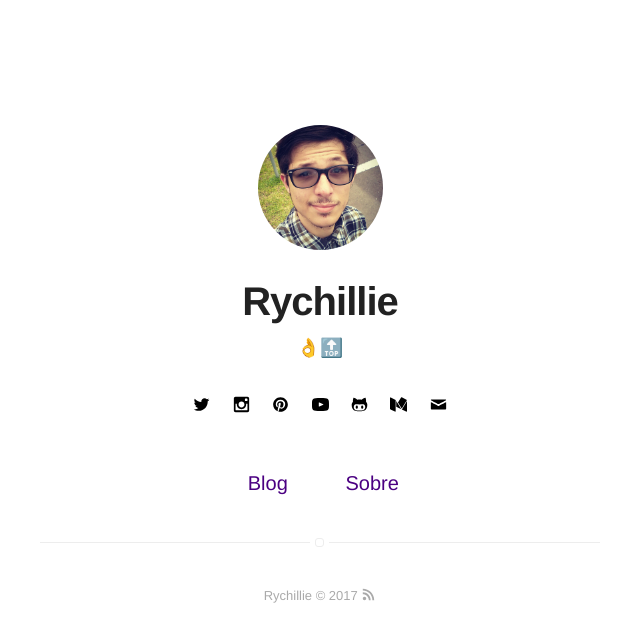
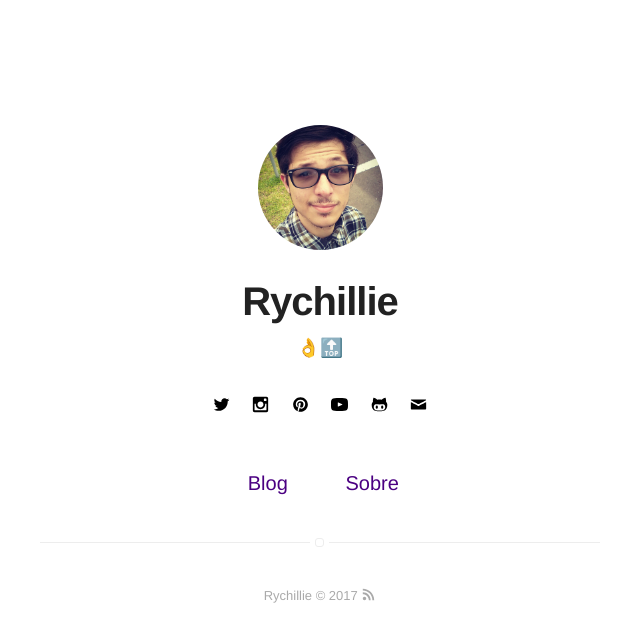
Before and after one commit to Rychillie/rychillieOLD, a Jekyll site: the page built from index.html, in a window 1280 px wide. Shown: the top 642 px of the page, without its empty margins (320-960 px from the left). Built offline with Jekyll 4.4.1, drawn with Linux system fonts in a browser that asks for light colours.

Commit message:
Update _config.yml

```diff
--- a/_config.yml
+++ b/_config.yml
@@ -41,7 +41,7 @@
 # stackoverflow: 7044681/mystackoverflow
 # quora: userquora
 # reddit: username
-medium: rychillie
+# medium: rychillie
 # vimeo: myvimeo
 email: rychillie@hotmail.com
 
@@ -59,7 +59,7 @@
 width: normal
 
 # if you don't need pagination, comment the *paginate* configs below
-paginate: 5
+paginate: 20
 paginate_path: "blog/page:num/"
 
 # if you don't need projects, comment the *projects* configs below
```
